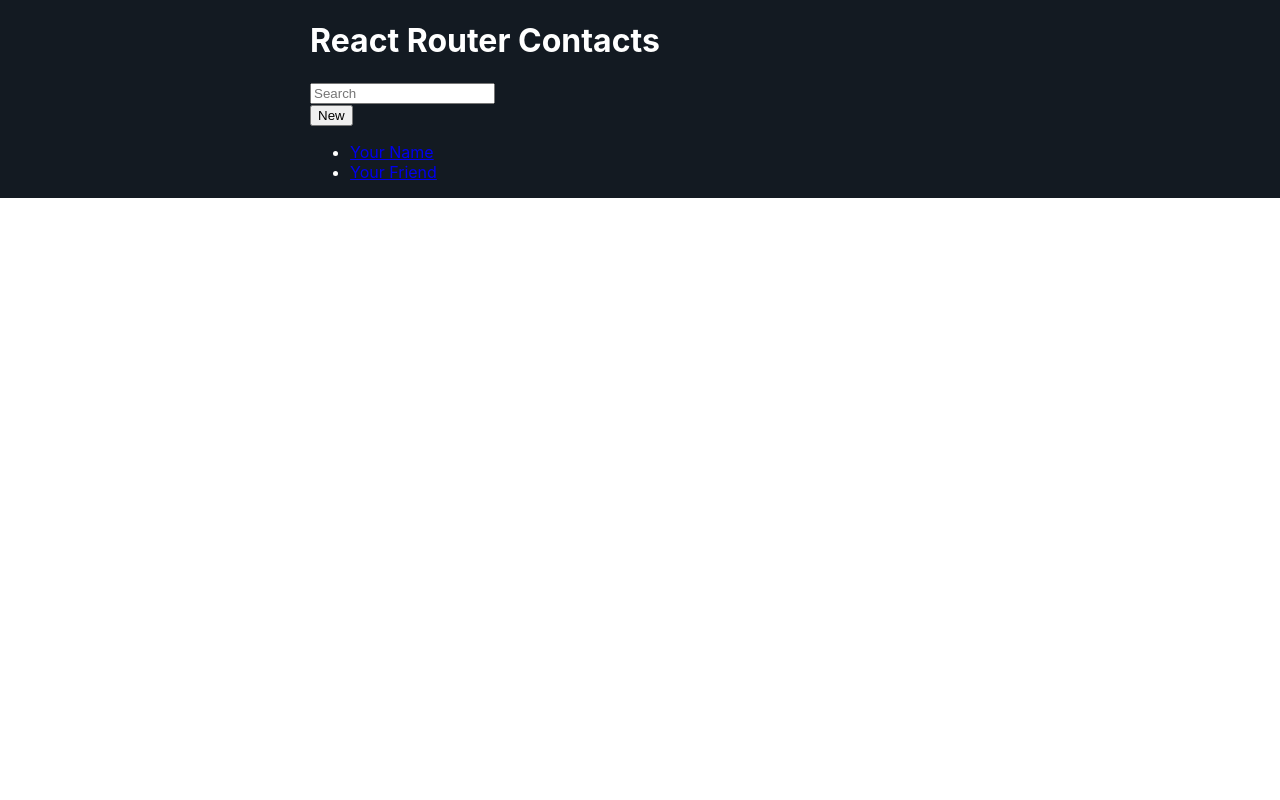
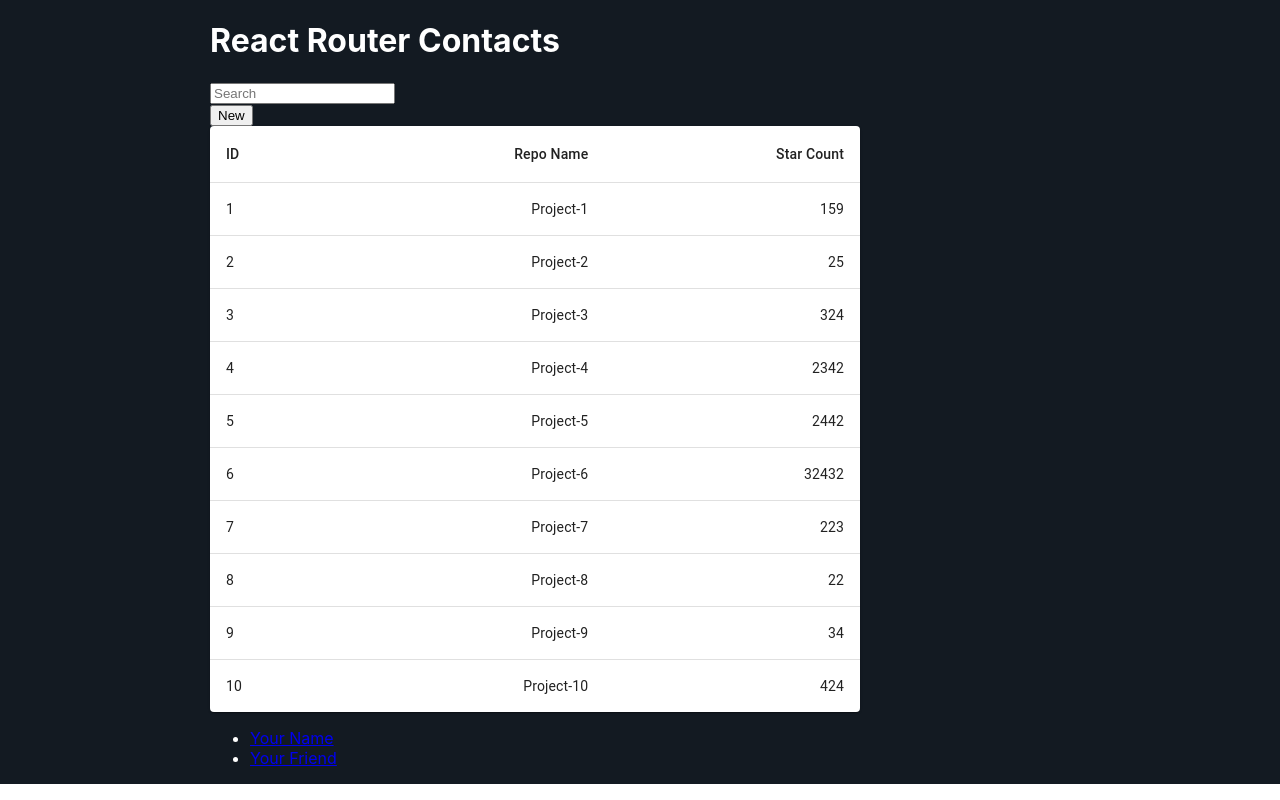
Before and after one commit to Zauras/FE-Git-Task, a React (Create React App) app: page / in a window 1280 px wide. Built offline with nearby package versions, Linux system fonts and the light colour scheme.

Commit message:
* request utils * api request placeholders * project list template and placeholder

```diff
--- a/package.json
+++ b/package.json
@@ -3,6 +3,10 @@
   "version": "0.1.0",
   "private": true,
   "dependencies": {
+    "@emotion/react": "^11.11.1",
+    "@emotion/styled": "^11.11.0",
+    "@mui/material": "^5.14.5",
+    "@mui/types": "^7.2.4",
     "@testing-library/jest-dom": "^5.17.0",
     "@testing-library/react": "^13.4.0",
     "@testing-library/user-event": "^13.5.0",
@@ -12,6 +16,7 @@
     "@types/react-dom": "^18.2.7",
     "@types/react-router": "^5.1.20",
     "@types/react-router-dom": "^5.3.3",
+    "axios": "^1.4.0",
     "react": "^18.2.0",
     "react-dom": "^18.2.0",
     "react-router": "^6.15.0",
--- /dev/null
+++ b/src/features/ProjectList/ProjectList.tsx
@@ -0,0 +1,64 @@
+import * as React from 'react';
+import Table from '@mui/material/Table';
+import TableBody from '@mui/material/TableBody';
+import TableCell from '@mui/material/TableCell';
+import TableContainer from '@mui/material/TableContainer';
+import TableHead from '@mui/material/TableHead';
+import TableRow from '@mui/material/TableRow';
+import Paper from '@mui/material/Paper';
+
+const createData = (
+  id: number,
+  repoName: string,
+  starCount: number
+) => {
+  return { id, repoName, starCount };
+}
+
+const rows = [
+  createData(1, 'Project-1', 159, ),
+  createData(2, 'Project-2', 25, ),
+  createData(3, 'Project-3', 324, ),
+  createData(4, 'Project-4', 2342, ),
+  createData(5, 'Project-5', 2442, ),
+  createData(6, 'Project-6', 32432, ),
+  createData(7, 'Project-7', 223, ),
+  createData(8, 'Project-8', 22, ),
+  createData(9, 'Project-9', 34, ),
+  createData(10, 'Project-10', 424)
+];
+
+const ProjectList = () => {
+  return (
+    <TableContainer component={Paper}>
+      <Table sx={{ minWidth: 650 }} aria-label="simple table">
+        <TableHead>
+          <TableRow>
+            <TableCell>ID</TableCell>
+            <TableCell align="right">Repo Name</TableCell>
+            <TableCell align="right">Star Count</TableCell>
+          </TableRow>
+        </TableHead>
+
+        <TableBody>
+          {rows.map((row) => (
+            <TableRow
+              key={row.id}
+              sx={{ "&:last-child td, &:last-child th": { border: 0 } }}
+            >
+              <TableCell component="th" scope="row">
+                {row.id}
+              </TableCell>
+
+              <TableCell align="right">{row.repoName}</TableCell>
+
+              <TableCell align="right">{row.starCount}</TableCell>
+            </TableRow>
+          ))}
+        </TableBody>
+      </Table>
+    </TableContainer>
+  );
+}
+
+export default ProjectList
--- a/src/routes/root.tsx
+++ b/src/routes/root.tsx
@@ -1,8 +1,11 @@
+import ProjectList from "../features/ProjectList/ProjectList";
+
 export default function Root() {
   return (
     <>
       <div id="sidebar">
         <h1>React Router Contacts</h1>
+
         <div>
           <form id="search-form" role="search">
             <input
@@ -12,31 +15,32 @@ export default function Root() {
               type="search"
               name="q"
             />
-            <div
-              id="search-spinner"
-              aria-hidden
-              hidden={true}
-            />
-            <div
-              className="sr-only"
-              aria-live="polite"
-            ></div>
+
+            <div id="search-spinner" aria-hidden hidden={true} />
+
+            <div className="sr-only" aria-live="polite"></div>
           </form>
+
           <form method="post">
             <button type="submit">New</button>
           </form>
         </div>
+
+        <ProjectList />
+
         <nav>
           <ul>
             <li>
               <a href={`/contacts/1`}>Your Name</a>
             </li>
+
             <li>
               <a href={`/contacts/2`}>Your Friend</a>
             </li>
           </ul>
         </nav>
       </div>
+
       <div id="detail"></div>
     </>
   );
```
Also changed, not shown: src/api/gitHubApi.tsx (added, +31 -0 lines), src/components/List/TableList.tsx (added, +61 -0 lines), src/utils/http/resolveRequest.tsx (added, +28 -0 lines), 1 other file (tests, documents, lock files or other folders).
